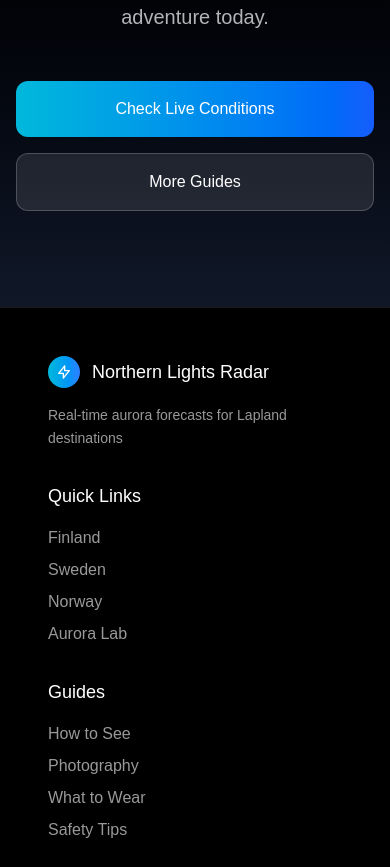
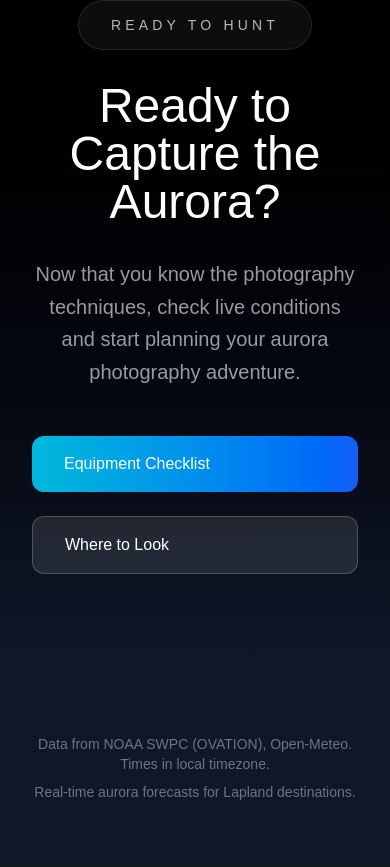
Before and after one commit to kirkkis-pixel/northern-lights-radar, a Next.js app: page /guide/photography-tips in a window 390 px wide. Shown: the part 9137-10004 px from the top of the page. Built offline with nearby package versions, Linux system fonts and the light colour scheme.

Commit message:
Fix guide page column widths and add consistent call-to-action sections - What to Wear, Photography Tips

```diff
--- a/src/app/guide/photography-tips/page.tsx
+++ b/src/app/guide/photography-tips/page.tsx
@@ -72,7 +72,7 @@ export default function PhotographyTipsPage() {
 
       {/* Essential Equipment */}
       <div className="py-24 bg-gradient-to-b from-black to-gray-900">
-        <div className="max-w-7xl mx-auto px-4 sm:px-6 lg:px-8">
+        <div className="max-w-4xl mx-auto px-8">
           <div className="text-center mb-16">
             <h2 className="text-4xl md:text-5xl font-light text-white mb-6">
               Essential Equipment
@@ -166,7 +166,7 @@ export default function PhotographyTipsPage() {
 
       {/* Camera Settings */}
       <div className="py-24 bg-gradient-to-b from-gray-900 to-black">
-        <div className="max-w-7xl mx-auto px-4 sm:px-6 lg:px-8">
+        <div className="max-w-4xl mx-auto px-8">
           <div className="text-center mb-16">
             <h2 className="text-4xl md:text-5xl font-light text-white mb-6">
               Camera Settings
@@ -260,7 +260,7 @@ export default function PhotographyTipsPage() {
 
       {/* Techniques */}
       <div className="py-24 bg-gradient-to-b from-black to-gray-900">
-        <div className="max-w-7xl mx-auto px-4 sm:px-6 lg:px-8">
+        <div className="max-w-4xl mx-auto px-8">
           <div className="text-center mb-16">
             <h2 className="text-4xl md:text-5xl font-light text-white mb-6">
               Photography Techniques
@@ -328,7 +328,7 @@ export default function PhotographyTipsPage() {
 
       {/* Post-Processing */}
       <div className="py-24 bg-gradient-to-b from-gray-900 to-black">
-        <div className="max-w-7xl mx-auto px-4 sm:px-6 lg:px-8">
+        <div className="max-w-4xl mx-auto px-8">
           <div className="text-center mb-16">
             <h2 className="text-4xl md:text-5xl font-light text-white mb-6">
               Post-Processing
@@ -403,30 +403,43 @@ export default function PhotographyTipsPage() {
 
       {/* Call to Action */}
       <div className="py-24 bg-gradient-to-b from-black to-gray-900">
-        <div className="max-w-4xl mx-auto px-4 sm:px-6 lg:px-8 text-center">
-          <h2 className="text-4xl md:text-5xl font-light text-white mb-6">
+        <div className="max-w-4xl mx-auto px-8 text-center">
+          <div className="inline-block px-8 py-3 bg-white/5 backdrop-blur-sm rounded-full border border-white/10 mb-8">
+            <span className="text-sm font-light text-white/70 tracking-[0.3em] uppercase">Ready to Hunt</span>
+          </div>
+          <h2 className="text-5xl font-thin text-white mb-8">
             Ready to Capture the Aurora?
           </h2>
-          <p className="text-xl text-white/70 font-light leading-relaxed mb-12">
-            Check live conditions and start planning your northern lights photography adventure today.
+          <p className="text-xl text-white/60 font-light max-w-3xl mx-auto leading-relaxed mb-12">
+            Now that you know the photography techniques, check live conditions and start planning your aurora photography adventure.
           </p>
 
-          <div className="flex flex-col sm:flex-row gap-4 justify-center">
+          <div className="flex flex-col sm:flex-row gap-6 justify-center">
             <Link
-              href="/"
-              className="px-8 py-4 bg-gradient-to-r from-cyan-500 to-blue-600 text-white font-medium rounded-xl hover:from-cyan-600 hover:to-blue-700 transition-all duration-300"
+              href="/guide/equipment-checklist"
+              className="inline-flex items-center px-8 py-4 bg-gradient-to-r from-cyan-500 to-blue-600 hover:from-cyan-600 hover:to-blue-700 text-white font-medium rounded-xl transition-all duration-300 hover:scale-105"
             >
-              Check Live Conditions
+              Equipment Checklist
             </Link>
             <Link
-              href="/guide"
-              className="px-8 py-4 bg-white/10 text-white font-medium rounded-xl border border-white/20 hover:bg-white/20 transition-all duration-300"
+              href="/guide/where-to-look"
+              className="inline-flex items-center px-8 py-4 bg-white/10 text-white font-medium rounded-xl border border-white/20 hover:bg-white/20 transition-all duration-300"
             >
-              More Guides
+              Where to Look
             </Link>
           </div>
         </div>
       </div>
+
+      {/* Footer */}
+      <footer className="bg-slate-900 py-16">
+        <div className="max-w-4xl mx-auto px-8">
+          <div className="text-center text-white/40 text-sm font-light">
+            <p>Data from NOAA SWPC (OVATION), Open-Meteo. Times in local timezone.</p>
+            <p className="mt-2">Real-time aurora forecasts for Lapland destinations.</p>
+          </div>
+        </div>
+      </footer>
     </div>
   );
 }
--- a/src/app/guide/what-to-wear/page.tsx
+++ b/src/app/guide/what-to-wear/page.tsx
@@ -72,7 +72,7 @@ export default function WhatToWearPage() {
 
       {/* Layering System */}
       <div className="py-24 bg-gradient-to-b from-black to-gray-900">
-        <div className="max-w-7xl mx-auto px-4 sm:px-6 lg:px-8">
+        <div className="max-w-4xl mx-auto px-8">
           <div className="text-center mb-16">
             <h2 className="text-4xl md:text-5xl font-light text-white mb-6">
               The Layering System
@@ -139,7 +139,7 @@ export default function WhatToWearPage() {
 
       {/* Essential Items */}
       <div className="py-24 bg-gradient-to-b from-gray-900 to-black">
-        <div className="max-w-7xl mx-auto px-4 sm:px-6 lg:px-8">
+        <div className="max-w-4xl mx-auto px-8">
           <div className="text-center mb-16">
             <h2 className="text-4xl md:text-5xl font-light text-white mb-6">
               Essential Items
@@ -194,7 +194,7 @@ export default function WhatToWearPage() {
 
       {/* Temperature Guide */}
       <div className="py-24 bg-gradient-to-b from-black to-gray-900">
-        <div className="max-w-7xl mx-auto px-4 sm:px-6 lg:px-8">
+        <div className="max-w-4xl mx-auto px-8">
           <div className="text-center mb-16">
             <h2 className="text-4xl md:text-5xl font-light text-white mb-6">
               Temperature Guide
@@ -291,7 +291,7 @@ export default function WhatToWearPage() {
 
       {/* Pro Tips */}
       <div className="py-24 bg-gradient-to-b from-gray-900 to-black">
-        <div className="max-w-7xl mx-auto px-4 sm:px-6 lg:px-8">
+        <div className="max-w-4xl mx-auto px-8">
           <div className="text-center mb-16">
             <h2 className="text-4xl md:text-5xl font-light text-white mb-6">
               Pro Tips
@@ -351,30 +351,43 @@ export default function WhatToWearPage() {
 
       {/* Call to Action */}
       <div className="py-24 bg-gradient-to-b from-black to-gray-900">
-        <div className="max-w-4xl mx-auto px-4 sm:px-6 lg:px-8 text-center">
-          <h2 className="text-4xl md:text-5xl font-light text-white mb-6">
+        <div className="max-w-4xl mx-auto px-8 text-center">
+          <div className="inline-block px-8 py-3 bg-white/5 backdrop-blur-sm rounded-full border border-white/10 mb-8">
+            <span className="text-sm font-light text-white/70 tracking-[0.3em] uppercase">Ready to Hunt</span>
+          </div>
+          <h2 className="text-5xl font-thin text-white mb-8">
             Ready for Your Aurora Adventure?
           </h2>
-          <p className="text-xl text-white/70 font-light leading-relaxed mb-12">
-            Check live conditions and start planning your northern lights adventure today.
+          <p className="text-xl text-white/60 font-light max-w-3xl mx-auto leading-relaxed mb-12">
+            Now that you know what to wear, check live conditions and start planning your northern lights adventure.
           </p>
 
-          <div className="flex flex-col sm:flex-row gap-4 justify-center">
+          <div className="flex flex-col sm:flex-row gap-6 justify-center">
             <Link
-              href="/"
-              className="px-8 py-4 bg-gradient-to-r from-cyan-500 to-blue-600 text-white font-medium rounded-xl hover:from-cyan-600 hover:to-blue-700 transition-all duration-300"
+              href="/guide/equipment-checklist"
+              className="inline-flex items-center px-8 py-4 bg-gradient-to-r from-cyan-500 to-blue-600 hover:from-cyan-600 hover:to-blue-700 text-white font-medium rounded-xl transition-all duration-300 hover:scale-105"
             >
-              Check Live Conditions
+              Equipment Checklist
             </Link>
             <Link
-              href="/guide"
-              className="px-8 py-4 bg-white/10 text-white font-medium rounded-xl border border-white/20 hover:bg-white/20 transition-all duration-300"
+              href="/guide/safety-tips"
+              className="inline-flex items-center px-8 py-4 bg-white/10 text-white font-medium rounded-xl border border-white/20 hover:bg-white/20 transition-all duration-300"
             >
-              More Guides
+              Safety Tips
             </Link>
           </div>
         </div>
       </div>
+
+      {/* Footer */}
+      <footer className="bg-slate-900 py-16">
+        <div className="max-w-4xl mx-auto px-8">
+          <div className="text-center text-white/40 text-sm font-light">
+            <p>Data from NOAA SWPC (OVATION), Open-Meteo. Times in local timezone.</p>
+            <p className="mt-2">Real-time aurora forecasts for Lapland destinations.</p>
+          </div>
+        </div>
+      </footer>
     </div>
   );
 }
```
